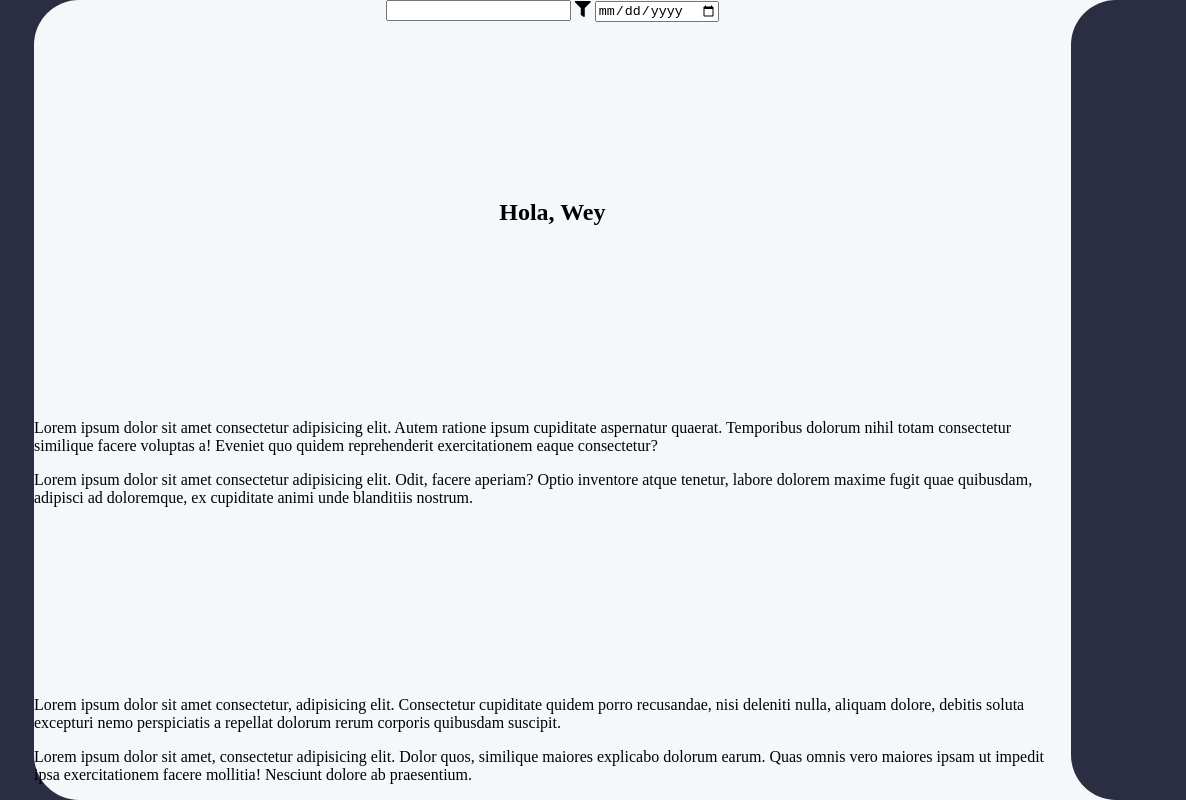
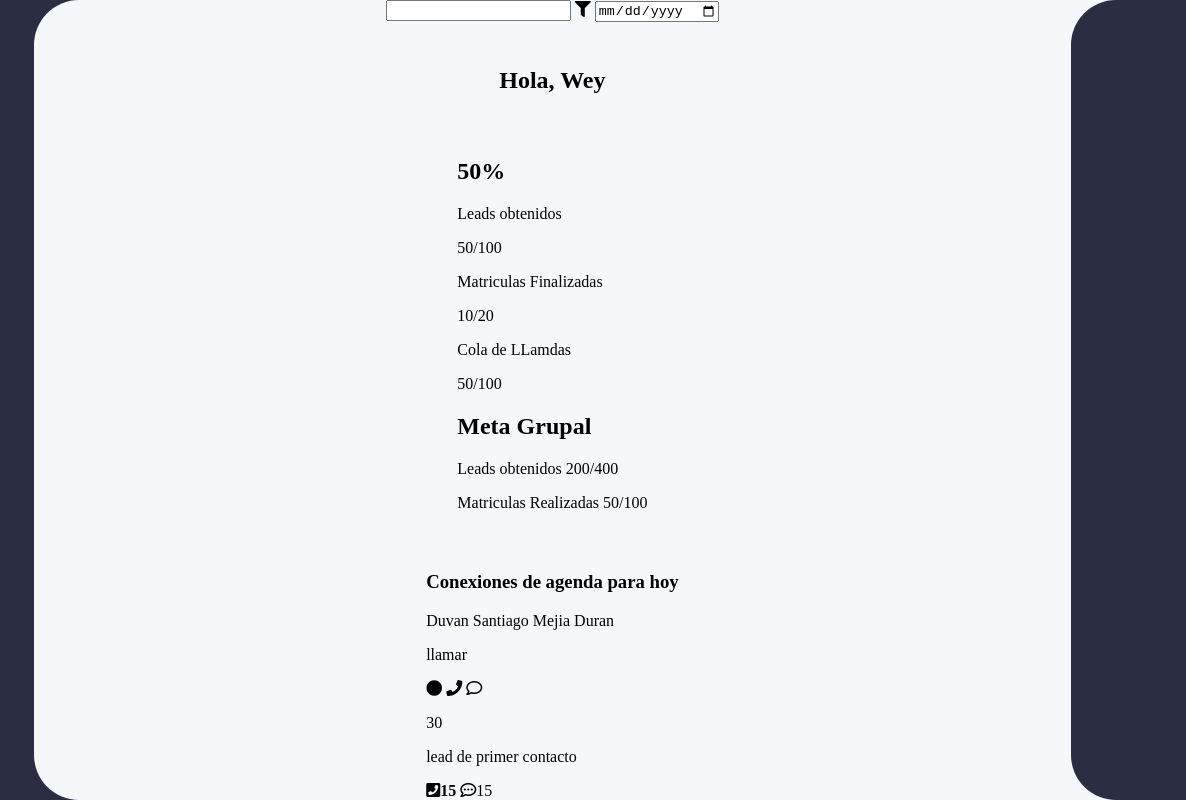
Before and after one commit to SantyM19/Ket-KuepaEduTech, a plain HTML site: page index.html in a window 1280 px wide. Shown: the full height of the page, 94-1280 px from the left. Drawn offline with Linux system fonts and the light colour scheme.

Commit message:
Ending Task Section HTML

```diff
--- a/index.html
+++ b/index.html
@@ -45,18 +45,48 @@
             <h1>Hola, <span>Wey</span></h1>
             <div class="percentages">
                 <div class="percentage">
-                    <p>Lorem ipsum dolor sit amet consectetur adipisicing elit. Autem ratione ipsum cupiditate aspernatur quaerat. Temporibus dolorum nihil totam consectetur similique facere voluptas a! Eveniet quo quidem reprehenderit exercitationem eaque consectetur?</p>
+                    <div class="percentNum">
+                        <h2>50%
+                        </h2>
+                    </div>
+                    <div class="inf">
+                        <p>Leads obtenidos</p>
+                        <p>50/100</p>
+                        <p>Matriculas Finalizadas</p>
+                        <p>10/20</p>
+                        <p>Cola de LLamdas</p>
+                        <p>50/100</p>
+                    </div>
                 </div>
                 <div class="metaG">
-                    <p>Lorem ipsum dolor sit amet consectetur adipisicing elit. Odit, facere aperiam? Optio inventore atque tenetur, labore dolorem maxime fugit quae quibusdam, adipisci ad doloremque, ex cupiditate animi unde blanditiis nostrum.</p>
+                    <h2>Meta Grupal</h2>
+                    <p>Leads obtenidos 200/400</p>
+                    <div class="LeadObtenidos"></div>
+                    <p>Matriculas Realizadas 50/100
+                    </p>
+                    <div class="LeadObtenidos"></div>
                 </div>
             </div>
             <div class="other">
                 <div class="agend">
-                    <p>Lorem ipsum dolor sit amet consectetur, adipisicing elit. Consectetur cupiditate quidem porro recusandae, nisi deleniti nulla, aliquam dolore, debitis soluta excepturi nemo perspiciatis a repellat dolorum rerum corporis quibusdam suscipit.</p>
+                    <h3>Conexiones de agenda para hoy</h3>
+                    <div class="userCall">
+                        <p class="name">Duvan Santiago Mejia Duran</p>
+                        <p class="status">llamar</p>
+                        <i class="fas fa-circle"></i>
+                        <i class="fas fa-phone"></i>
+                        <i class="far fa-comment"></i>
+                    </div>
                 </div>
                 <div class="planToday">
-                    <p>Lorem ipsum dolor sit amet, consectetur adipisicing elit. Dolor quos, similique maiores explicabo dolorum earum. Quas omnis vero maiores ipsam ut impedit ipsa exercitationem facere mollitia! Nesciunt dolore ab praesentium.</p>
+                    <div class="leads">
+                        <div class="lead">
+                            <p>30</p>
+                        </div>
+                        <p>lead de primer contacto</p>
+                        <i class="fas fa-phone-square">15</i>
+                        <i class="far fa-comment-dots">15</i>
+                    </div>
                 </div>
             </div>
         </section>
```
